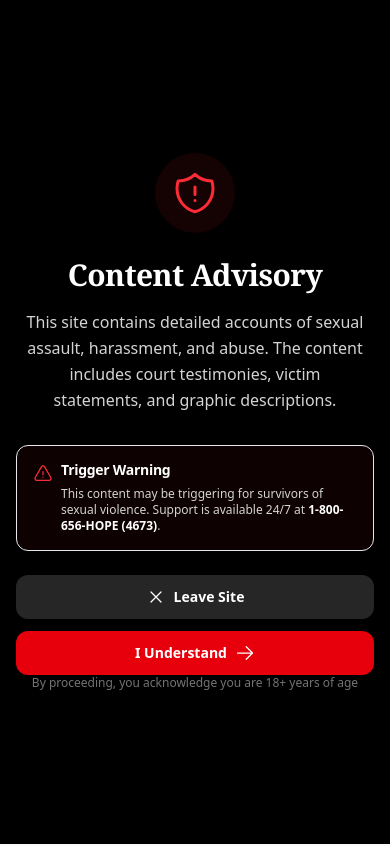
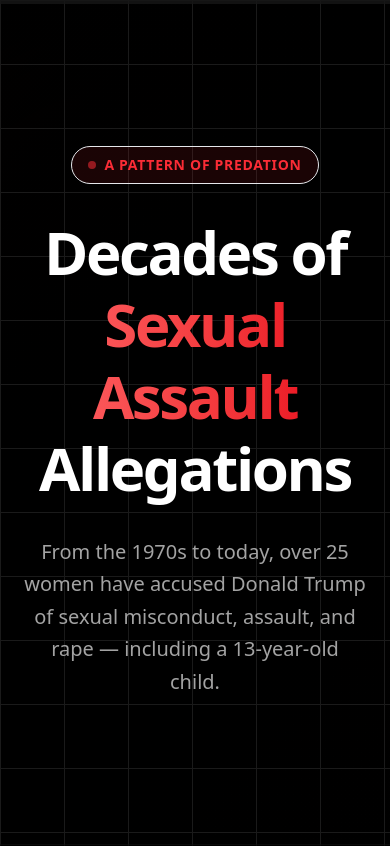
Before and after one commit to mematthew123/orange-shit, a Next.js app: page / in a window 390 px wide. Shown: the top 846 px of the page. Built offline with nearby package versions, Linux system fonts and the light colour scheme.

Commit message:
Refactor ImmersiveEntry component to streamline entry process;
Update global styles to prevent horizontal overflow on mobile devices.

```diff
--- a/app/globals.css
+++ b/app/globals.css
@@ -215,6 +215,7 @@
 
 html {
     scroll-behavior: smooth;
+    overflow-x: hidden;
 }
 
 @media (prefers-reduced-motion: reduce) {
@@ -239,6 +240,10 @@
     -moz-osx-font-smoothing: grayscale;
     text-rendering: optimizeLegibility;
     min-height: 100vh;
+    overflow-x: hidden;
+    width: 100%;
+    max-width: 100%;
+    position: relative;
 }
 
 /* Focus styles for accessibility */
@@ -366,6 +371,32 @@
 
 ::-webkit-scrollbar-thumb:hover {
     background: var(--foreground);
+}
+
+/* Hide scrollbar on mobile devices */
+@media (max-width: 768px) {
+    /* Hide scrollbar for Chrome, Safari and Opera on mobile */
+    ::-webkit-scrollbar {
+        display: none;
+    }
+
+    /* Hide scrollbar for IE, Edge and Firefox on mobile */
+    html,
+    body {
+        -ms-overflow-style: none;  /* IE and Edge */
+        scrollbar-width: none;  /* Firefox */
+    }
+
+    /* Prevent horizontal overflow on mobile */
+    * {
+        max-width: 100%;
+        box-sizing: border-box;
+    }
+
+    /* Ensure containers don't overflow */
+    main, section, div {
+        overflow-x: hidden;
+    }
 }
 
 /* Typography defaults */
--- a/app/page.tsx
+++ b/app/page.tsx
@@ -1,6 +1,5 @@
 'use client';
 
-import { useState, useEffect } from 'react';
 import { HeroImpact } from '@/components/HeroImpact';
 import IvankaQuoteSection from '@/components/IvankaQuoteSection';
 import QuoteSection from '@/components/QuoteSection';
@@ -18,36 +17,9 @@
 import { InteractiveDataViz } from '@/components/InteractiveDataViz';
 import { DocumentedInThePress } from '@/components/DocumentedInThePress';
 import { VictimCenteredSection } from '@/components/VictimCenteredSection';
-import { ImmersiveEntry } from '@/components/ImmersiveEntry';
 import { ReadingProgress } from '@/components/ReadingProgress';
 
 export default function Home() {
-    const [hasEntered, setHasEntered] = useState(false);
-    const [showContent, setShowContent] = useState(false);
-
-    useEffect(() => {
-        // Check if user has already entered this session
-        const entered = sessionStorage.getItem('hasEntered');
-        if (entered) {
-            setHasEntered(true);
-            setShowContent(true);
-        }
-    }, []);
-
-    const handleEnter = () => {
-        sessionStorage.setItem('hasEntered', 'true');
-        setHasEntered(true);
-        setTimeout(() => setShowContent(true), 500);
-    };
-
-    if (!hasEntered) {
-        return <ImmersiveEntry onEnter={handleEnter} />;
-    }
-
-    if (!showContent) {
-        return <div className="fixed inset-0 bg-black" />;
-    }
-
     return (
         <>
             {/* Reading Progress Header */}
--- a/components/ImmersiveEntry.tsx
+++ b/components/ImmersiveEntry.tsx
@@ -3,16 +3,23 @@
 
 import { useState, useEffect } from 'react';
 import {
-    ExclamationTriangleIcon,
-    ShieldExclamationIcon,
     ArrowRightIcon,
-    XMarkIcon,
 } from '@heroicons/react/24/outline';
 
 export function ImmersiveEntry({ onEnter }: { onEnter: () => void }) {
-    const [stage, setStage] = useState<'warning' | 'preview' | 'ready'>('warning');
+    const [stage, setStage] = useState<'warning' | 'preview'>('warning');
     const [isExiting, setIsExiting] = useState(false);
     const [statsVisible, setStatsVisible] = useState(false);
+    const [rememberChoice, setRememberChoice] = useState(false);
+
+    useEffect(() => {
+        // Check if user has previously opted to skip
+        const skipEntry = localStorage.getItem('skipContentWarning');
+        if (skipEntry === 'true') {
+            handleEnter();
+        }
+    // eslint-disable-next-line react-hooks/exhaustive-deps
+    }, []);
 
     useEffect(() => {
         if (stage === 'preview') {
@@ -21,10 +28,17 @@
     }, [stage]);
 
     const handleEnter = () => {
+        if (rememberChoice) {
+            localStorage.setItem('skipContentWarning', 'true');
+        }
         setIsExiting(true);
         setTimeout(() => {
             onEnter();
         }, 500);
+    };
+
+    const handleQuickEnter = () => {
+        handleEnter();
     };
 
     const stats = [
@@ -42,51 +56,68 @@
             {stage === 'warning' && (
                 <div className="h-full flex items-center justify-center p-4 sm:p-8">
                     <div className="max-w-2xl w-full animate-fade-in">
-                        <div className="text-center mb-8 sm:mb-12">
-                            <div className="inline-flex p-4 sm:p-6 bg-red-950/30 rounded-full mb-6 sm:mb-8">
-                                <ShieldExclamationIcon className="h-12 w-12 sm:h-16 md:h-20 sm:w-16 md:w-20 text-red-500" />
-                            </div>
-                            <h1 className="text-3xl sm:text-4xl md:text-5xl font-bold text-white mb-4 sm:mb-6 quote-serif">
+                        <div className="text-center mb-6 sm:mb-8">
+                            <h1 className="text-3xl sm:text-4xl md:text-5xl font-bold text-white mb-4 quote-serif">
                                 Content Advisory
                             </h1>
-                            <p className="text-base sm:text-lg md:text-xl text-neutral-300 leading-relaxed mb-6 sm:mb-8 px-2">
-                                This site contains detailed accounts of sexual assault,
-                                harassment, and abuse. The content includes court testimonies,
-                                victim statements, and graphic descriptions.
+                            <p className="text-base sm:text-lg text-neutral-300 leading-relaxed mb-4 px-2">
+                                This site documents sexual assault allegations and court proceedings.
+                                Content may be disturbing.
+                            </p>
+                            <p className="text-sm text-neutral-400">
+                                Support available 24/7: <span className="font-bold text-white">1-800-656-HOPE (4673)</span>
                             </p>
                         </div>
 
-                        <div className="bg-red-950/20 border border-red-500/30 rounded-xl p-4 sm:p-6 mb-6 sm:mb-8">
-                            <div className="flex items-start gap-2 sm:gap-3">
-                                <ExclamationTriangleIcon className="h-5 w-5 sm:h-6 sm:w-6 text-red-500 flex-shrink-0 mt-0.5" />
-                                <div>
-                                    <h3 className="font-bold text-white mb-2 text-sm sm:text-base">Trigger Warning</h3>
-                                    <p className="text-xs sm:text-sm text-neutral-300">
-                                        This content may be triggering for survivors of sexual violence.
-                                        Support is available 24/7 at <span className="font-bold text-white">1-800-656-HOPE (4673)</span>.
-                                    </p>
+                        <div className="flex flex-col gap-4 sm:gap-6">
+                            {/* Quick stats preview */}
+                            <div className="grid grid-cols-2 gap-4 mb-4">
+                                <div className="bg-neutral-900/50 rounded-lg p-3 text-center">
+                                    <p className="text-2xl font-bold text-red-500">25+</p>
+                                    <p className="text-xs text-neutral-400">Accusers</p>
                                 </div>
+                                <div className="bg-neutral-900/50 rounded-lg p-3 text-center">
+                                    <p className="text-2xl font-bold text-red-500">$88.3M</p>
+                                    <p className="text-xs text-neutral-400">Court Damages</p>
                                 </div>
                             </div>
 
-                        <div className="flex flex-col sm:flex-row gap-3 sm:gap-4 justify-center">
+                            {/* Remember choice checkbox */}
+                            <label className="flex items-center justify-center gap-2 text-sm text-neutral-400 cursor-pointer hover:text-neutral-300">
+                                <input
+                                    type="checkbox"
+                                    checked={rememberChoice}
+                                    onChange={(e) => setRememberChoice(e.target.checked)}
+                                    className="rounded border-neutral-600 bg-neutral-800 text-red-600 focus:ring-red-500"
+                                />
+                                Don't show this warning again
+                            </label>
+
+                            {/* Action buttons */}
+                            <div className="flex flex-col sm:flex-row gap-3 justify-center">
                                 <button
                                     onClick={() => window.history.back()}
-                                className="px-6 sm:px-8 py-3 sm:py-4 bg-neutral-800 text-white rounded-xl font-semibold hover:bg-neutral-700 transition-all flex items-center justify-center gap-2 text-sm sm:text-base"
+                                    className="px-6 py-3 bg-neutral-800 text-white rounded-lg font-semibold hover:bg-neutral-700 transition-all text-sm"
                                 >
-                                <XMarkIcon className="h-5 w-5" />
                                     Leave Site
                                 </button>
                                 <button
+                                    onClick={handleQuickEnter}
+                                    className="px-6 py-3 bg-white text-black rounded-lg font-semibold hover:scale-105 transition-all text-sm"
+                                >
+                                    Quick Enter
+                                </button>
+                                <button
                                     onClick={() => setStage('preview')}
-                                className="px-6 sm:px-8 py-3 sm:py-4 bg-red-600 text-white rounded-xl font-semibold hover:bg-red-500 transition-all flex items-center justify-center gap-2 hover:scale-105 text-sm sm:text-base"
+                                    className="px-6 py-3 bg-red-600 text-white rounded-lg font-semibold hover:bg-red-500 transition-all flex items-center justify-center gap-2 text-sm"
                                 >
-                                I Understand
-                                <ArrowRightIcon className="h-5 w-5" />
+                                    View Details
+                                    <ArrowRightIcon className="h-4 w-4" />
                                 </button>
                             </div>
+                        </div>
 
-                        <p className="text-center text-xs text-neutral-500 mt-6 sm:mt-8">
+                        <p className="text-center text-xs text-neutral-500 mt-6">
                             By proceeding, you acknowledge you are 18+ years of age
                         </p>
                     </div>
@@ -95,93 +126,83 @@
 
             {/* Stage 2: Preview */}
             {stage === 'preview' && (
-                <div className="h-full flex flex-col items-center justify-center p-4 sm:p-8 overflow-y-auto">
-                    <div className="max-w-4xl w-full animate-fade-in py-8 sm:py-0">
-                        <div className="text-center mb-8 sm:mb-12">
-                            <h2 className="text-3xl sm:text-4xl md:text-5xl lg:text-6xl font-bold text-white mb-4 sm:mb-6 quote-serif px-2">
+                <div className="h-full flex flex-col items-center justify-center p-4 sm:p-8 overflow-hidden">
+                    <div className="max-w-4xl w-full animate-fade-in">
+                        <div className="text-center mb-6 sm:mb-8">
+                            <h2 className="text-3xl sm:text-4xl md:text-5xl font-bold text-white mb-3 quote-serif">
                                 Donald Trump & Jeffrey Epstein
                             </h2>
-                            <p className="text-lg sm:text-xl md:text-2xl text-neutral-300 leading-relaxed px-2">
-                                Friendship & Allegations Spanning Decades
+                            <p className="text-base sm:text-lg text-neutral-300">
+                                Documented Evidence & Court Records
                             </p>
                         </div>
 
-                        <div className={`grid grid-cols-2 md:grid-cols-4 gap-4 sm:gap-6 mb-8 sm:mb-12 transition-all duration-1000 ${
+                        <div className={`grid grid-cols-2 md:grid-cols-4 gap-3 sm:gap-4 mb-6 transition-all duration-1000 ${
                             statsVisible ? 'opacity-100 translate-y-0' : 'opacity-0 translate-y-8'
                         }`}>
                             {stats.map((stat, idx) => (
                                 <div
                                     key={stat.label}
                                     className="text-center"
-                                    style={{ transitionDelay: `${idx * 200}ms` }}
+                                    style={{ transitionDelay: `${idx * 150}ms` }}
                                 >
-                                    <p className="text-3xl sm:text-4xl md:text-5xl font-bold text-red-500 mb-1 sm:mb-2 quote-serif">
+                                    <p className="text-2xl sm:text-3xl md:text-4xl font-bold text-red-500 mb-1 quote-serif">
                                         {stat.number}
                                     </p>
-                                    <p className="text-xs sm:text-sm text-neutral-400 uppercase tracking-wider px-1">
+                                    <p className="text-xs text-neutral-400 uppercase tracking-wider">
                                         {stat.label}
                                     </p>
                                 </div>
                             ))}
                         </div>
 
-                        <div className="bg-neutral-900/50 rounded-xl p-4 sm:p-6 md:p-8 mb-6 sm:mb-8 border border-white/10">
-                            <h3 className="text-lg sm:text-xl font-bold text-white mb-3 sm:mb-4">What You'll Find Inside:</h3>
-                            <ul className="space-y-2 sm:space-y-3 text-sm sm:text-base text-neutral-300">
-                                <li className="flex items-start gap-2">
-                                    <span className="text-primary-500 mt-1 flex-shrink-0">•</span>
-                                    <span>Court documents and verified testimonies from 25+ women</span>
+                        <div className="bg-neutral-900/50 rounded-lg p-4 sm:p-6 mb-6 border border-white/10">
+                            <ul className="grid grid-cols-1 sm:grid-cols-2 gap-2 text-sm text-neutral-300">
+                                <li className="flex items-center gap-2">
+                                    <span className="text-primary-500">•</span>
+                                    Court testimonies & documents
                                 </li>
-                                <li className="flex items-start gap-2">
-                                    <span className="text-primary-500 mt-1 flex-shrink-0">•</span>
-                                    <span>Timeline of events spanning over 40 years</span>
+                                <li className="flex items-center gap-2">
+                                    <span className="text-primary-500">•</span>
+                                    40+ year timeline
                                 </li>
-                                <li className="flex items-start gap-2">
-                                    <span className="text-primary-500 mt-1 flex-shrink-0">•</span>
-                                    <span>Audio and video evidence from public records</span>
+                                <li className="flex items-center gap-2">
+                                    <span className="text-primary-500">•</span>
+                                    Audio/video evidence
                                 </li>
-                                <li className="flex items-start gap-2">
-                                    <span className="text-primary-500 mt-1 flex-shrink-0">•</span>
-                                    <span>Resources and support for survivors</span>
+                                <li className="flex items-center gap-2">
+                                    <span className="text-primary-500">•</span>
+                                    Survivor resources
                                 </li>
                             </ul>
                         </div>
 
-                        <div className="flex flex-col sm:flex-row gap-3 sm:gap-4 justify-center">
+                        {/* Remember choice checkbox */}
+                        <label className="flex items-center justify-center gap-2 text-sm text-neutral-400 cursor-pointer hover:text-neutral-300 mb-6">
+                            <input
+                                type="checkbox"
+                                checked={rememberChoice}
+                                onChange={(e) => setRememberChoice(e.target.checked)}
+                                className="rounded border-neutral-600 bg-neutral-800 text-red-600 focus:ring-red-500"
+                            />
+                            Don't show this warning again
+                        </label>
+
+                        <div className="flex flex-col sm:flex-row gap-3 justify-center">
                             <button
                                 onClick={() => setStage('warning')}
-                                className="px-6 sm:px-8 py-3 sm:py-4 bg-neutral-800 text-white rounded-xl font-semibold hover:bg-neutral-700 transition-all text-sm sm:text-base"
+                                className="px-6 py-3 bg-neutral-800 text-white rounded-lg font-semibold hover:bg-neutral-700 transition-all text-sm"
                             >
                                 Go Back
                             </button>
                             <button
-                                onClick={() => setStage('ready')}
-                                className="px-6 sm:px-8 py-3 sm:py-4 bg-gradient-to-r from-red-600 to-red-500 text-white rounded-xl font-semibold hover:scale-105 transition-all flex items-center justify-center gap-2 shadow-xl text-sm sm:text-base"
+                                onClick={handleEnter}
+                                className="px-8 py-3 bg-gradient-to-r from-red-600 to-red-500 text-white rounded-lg font-bold hover:scale-105 transition-all flex items-center justify-center gap-2 shadow-lg text-sm"
                             >
                                 Enter Site
-                                <ArrowRightIcon className="h-5 w-5" />
+                                <ArrowRightIcon className="h-4 w-4" />
                             </button>
                         </div>
-                    </div>
-                </div>
-            )}
-
-            {/* Stage 3: Ready */}
-            {stage === 'ready' && (
-                <div className="h-full flex items-center justify-center p-4 sm:p-8">
-                    <div className="text-center animate-fade-in px-4">
-                        <h2 className="text-4xl sm:text-5xl md:text-6xl lg:text-7xl font-bold text-white mb-6 sm:mb-8 quote-serif">
-                            Truth Matters
-                        </h2>
-                        <p className="text-lg sm:text-xl md:text-2xl text-neutral-300 mb-8 sm:mb-12">
-                            Every survivor deserves to be heard
-                        </p>
-                        <button
-                            onClick={handleEnter}
-                            className="px-8 sm:px-10 md:px-12 py-4 sm:py-5 md:py-6 bg-white text-black rounded-xl font-bold text-lg sm:text-xl hover:scale-105 transition-all shadow-2xl animate-pulse"
-                        >
-                            Begin
-                        </button>
                     </div>
                 </div>
             )}
```
Lines whose indentation alone changed are shown as unchanged.
